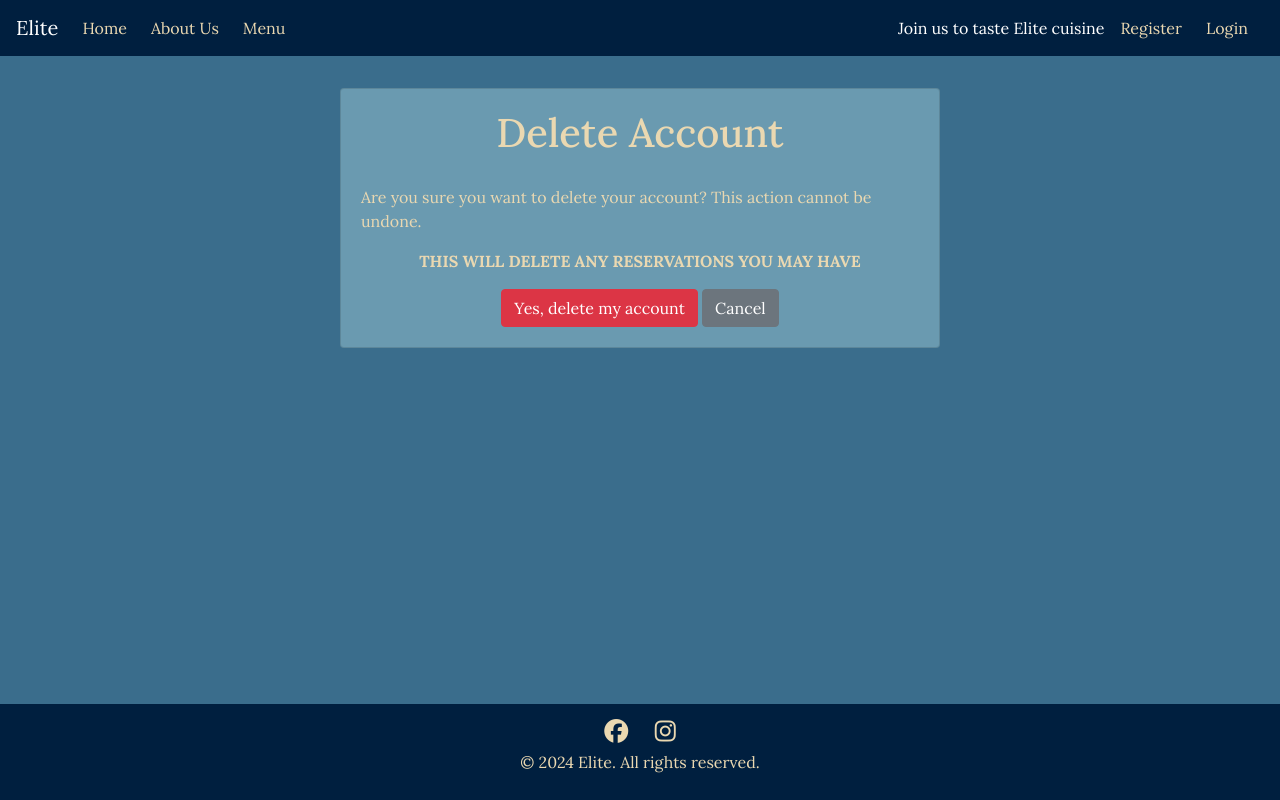
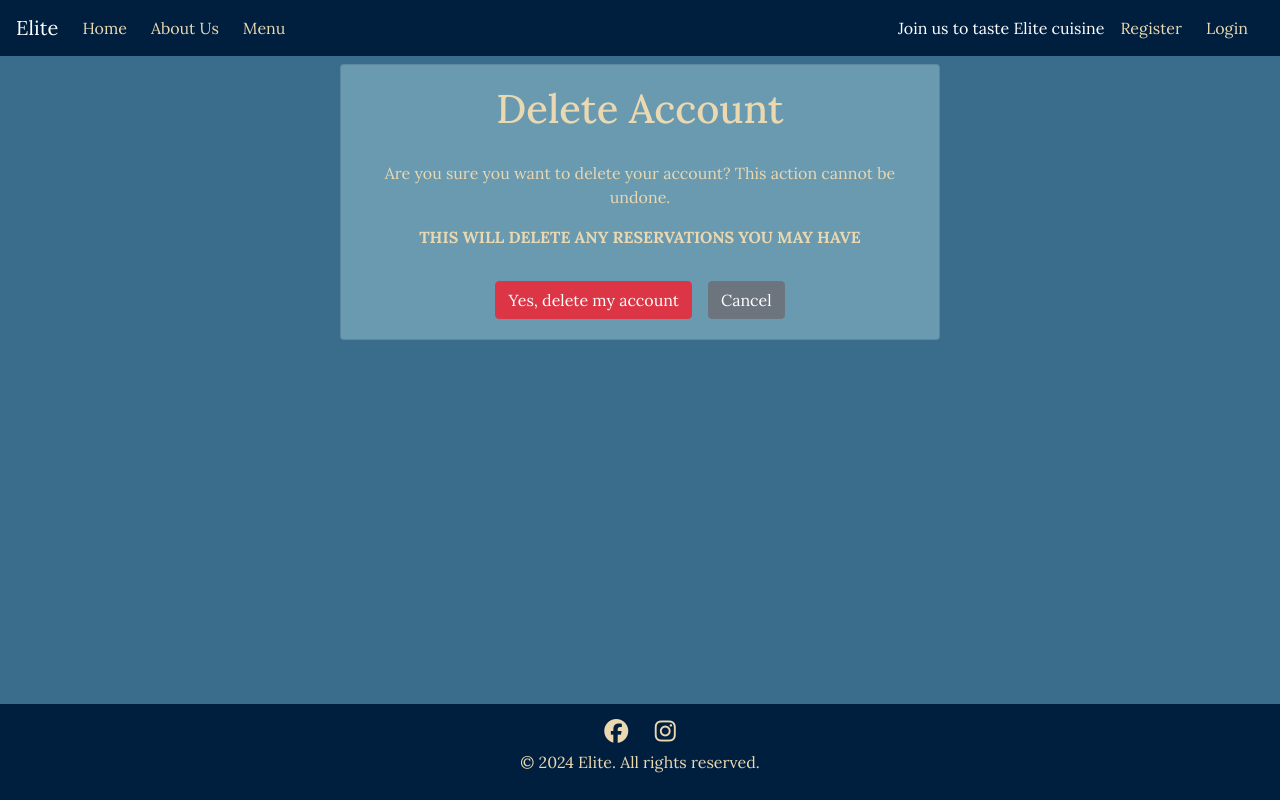
Before and after one commit to DanParkinson/project-4-elite, a Django app: template templates/profiles/delete_account.html in a window 1280 px wide. Run offline with Django 3.2, Linux system fonts and the light colour scheme; the template is opened without the code that fills it, so the values that code supplies are empty; some libraries are stand-ins or nearby versions.

Commit message:
delete reservation styled

```diff
--- a/templates/profiles/delete_account.html
+++ b/templates/profiles/delete_account.html
@@ -1,26 +1,40 @@
 {% extends 'base.html' %}
 
 {% block content %}
-<div class="container pt-5">
-    <div class="row">
-        <div class="card">
+<!-- container -->
+<div class="container pb-5 pt-4">
+    <!-- row -->
+    <div class="row justify-content-center">
+        <!-- card -->
+        <div class="card col-12 col-md-8 col-lg-10 mx-auto">
+            <!-- cardbody -->
             <div class="card-body">
-                <div class="flex-grow-1 d-flex flex-column justify-content-center align-items-center">
-                    <h3>Delete Account</h3>
+                <!-- Heading -->
+                <h3 class="text-center">Delete Account</h3>
+                <!-- Paragraphs -->
+                <p class="text-center">Are you sure you want to delete your account? This action cannot be undone.</p>
+                <p class="text-center"><strong>THIS WILL DELETE ANY RESERVATIONS YOU MAY HAVE</strong></p>
 
-                    <p>Are you sure you want to delete your account? This action cannot be undone.</p>
-                    <p><strong>THIS WILL DELETE ANY RESERVATIONS YOU MAY HAVE</strong></p>
-
-                    <form method="POST">
-                        {% csrf_token %}
-                        <button type="submit" class="btn btn-danger">Yes, delete my account</button>
-                        <a href="{% url 'my_account' %}" class="btn btn-secondary">Cancel</a>
-                    </form>
-                </div>
+                <form method="POST">
+                    {% csrf_token %}
+                    <!-- buttons-->
+                    <div class="row justify-content-center mt-4">
+                        <div class="mr-3">
+                            <button type="submit" class="btn btn-danger mt-2">Yes, delete my account</button>
+                        </div>
+                        <div class="">
+                            <a class="btn btn-secondary mt-2" href="{% url 'my_account' %}">Cancel</a>
+                        </div>
+                        <!-- buttons end-->
+                    </div>
+                    <!-- Form Field End-->
+                </form>
+                <!-- cardbody End-->
             </div>
+            <!-- card End-->
         </div>
+        <!-- row End -->
     </div>
+    <!-- container End-->
 </div>
-
-
 {% endblock %}
--- a/templates/reservations/delete_reservation.html
+++ b/templates/reservations/delete_reservation.html
@@ -18,11 +18,11 @@
                     {% csrf_token %}
                     <!-- buttons-->
                     <div class="row justify-content-center mt-4">
-                        <div class="mr-3">
+                        <div class="mr-3 mt-2">
                             <button type="submit" class="btn btn-danger">Yes, delete my reservation</button>
                         </div>
                         <div class="">
-                            <a href="{% url 'my_reservations' %}" class="btn btn-secondary">Cancel</a>
+                            <a class="btn btn-secondary mt-2" href="{% url 'my_reservations' %}" >Cancel</a>
                         </div>
                         <!-- buttons end-->
                     </div>
```
